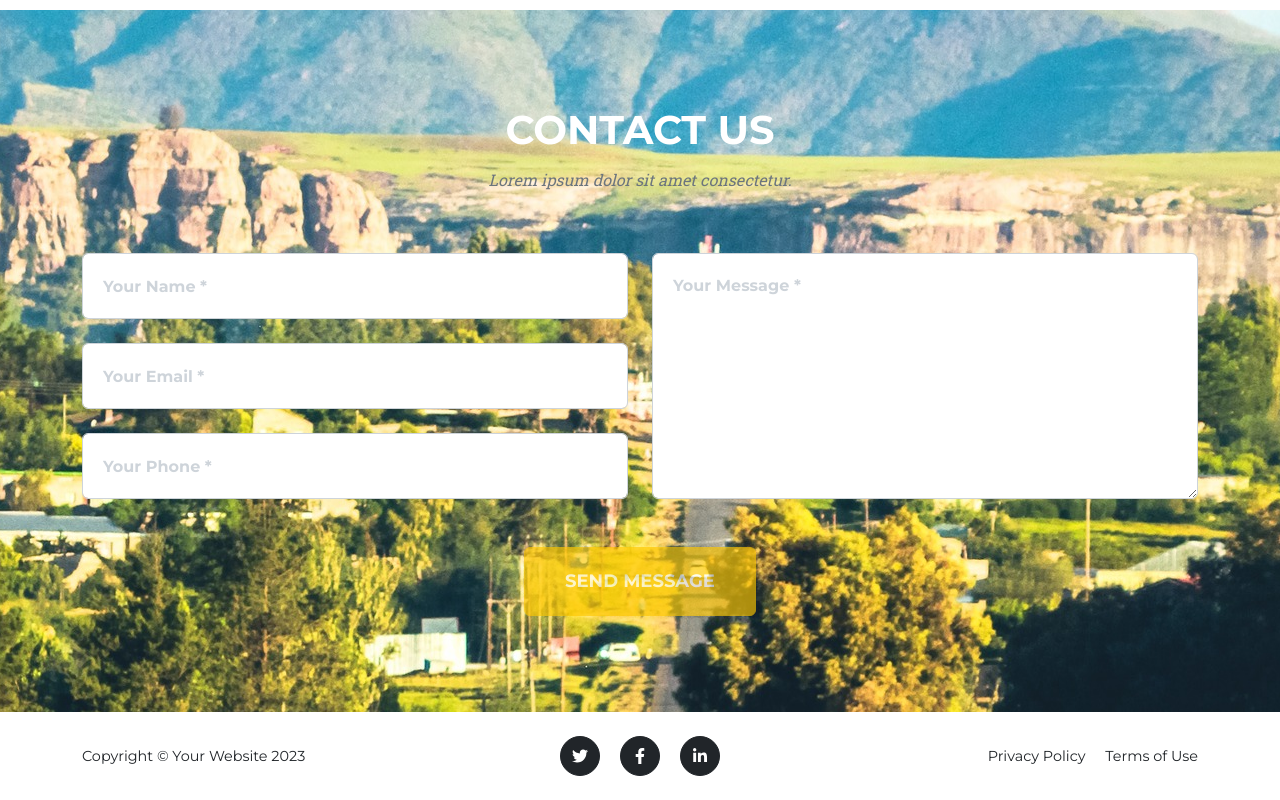
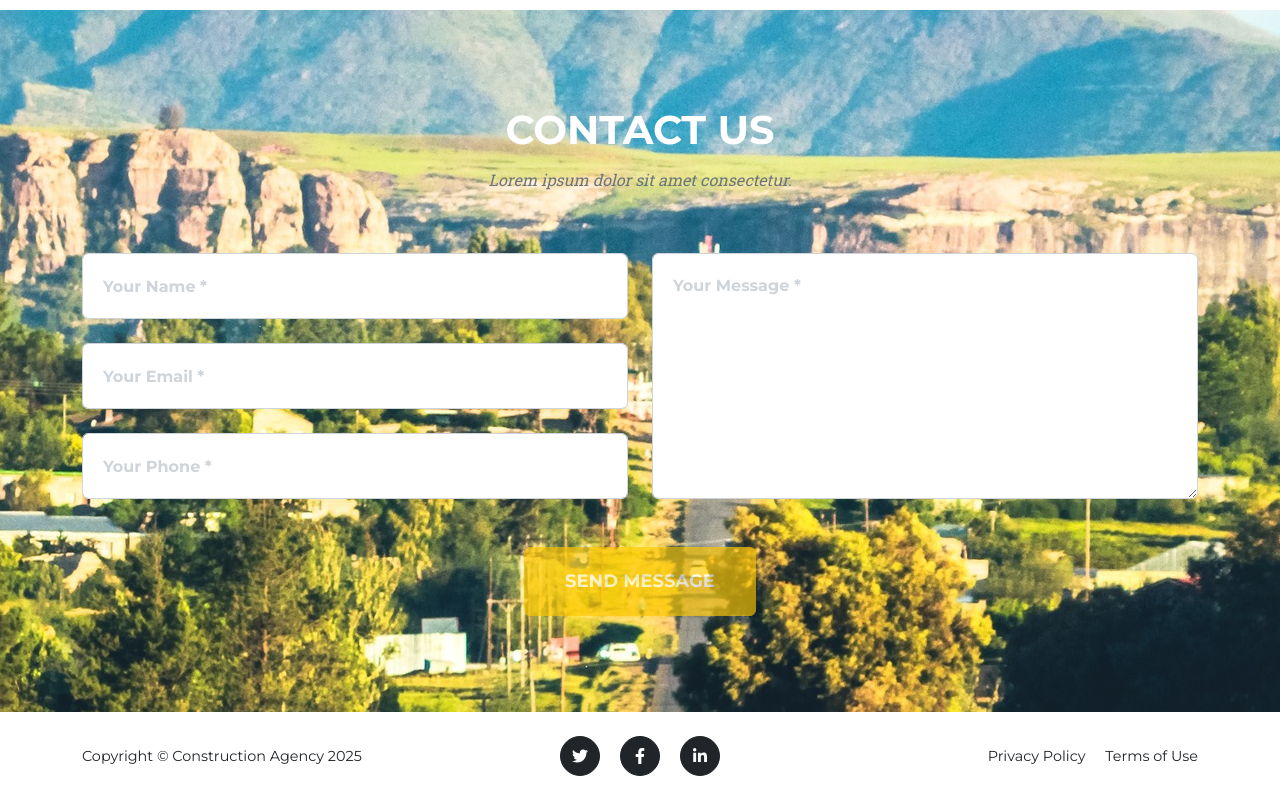
Before and after one commit to TankisoLechesa33/agency, a plain HTML site: page index.html in a window 1280 px wide. Shown: the part 5438-6238 px from the top of the page. Drawn offline with nearby package versions, Linux system fonts and the light colour scheme.

Commit message:
Update index.html

```diff
--- a/index.html
+++ b/index.html
@@ -385,7 +385,7 @@
         <footer class="footer py-4">
             <div class="container">
                 <div class="row align-items-center">
-                    <div class="col-lg-4 text-lg-start">Copyright &copy; Your Website 2023</div>
+                    <div class="col-lg-4 text-lg-start">Copyright &copy; Construction Agency 2025</div>
                     <div class="col-lg-4 my-3 my-lg-0">
                         <a class="btn btn-dark btn-social mx-2" href="#!" aria-label="Twitter"><i class="fab fa-twitter"></i></a>
                         <a class="btn btn-dark btn-social mx-2" href="#!" aria-label="Facebook"><i class="fab fa-facebook-f"></i></a>
```
